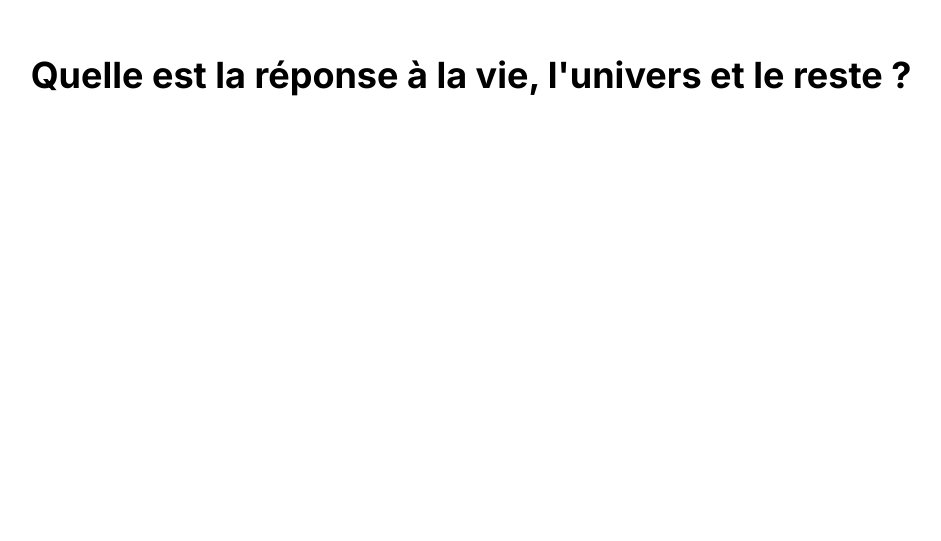
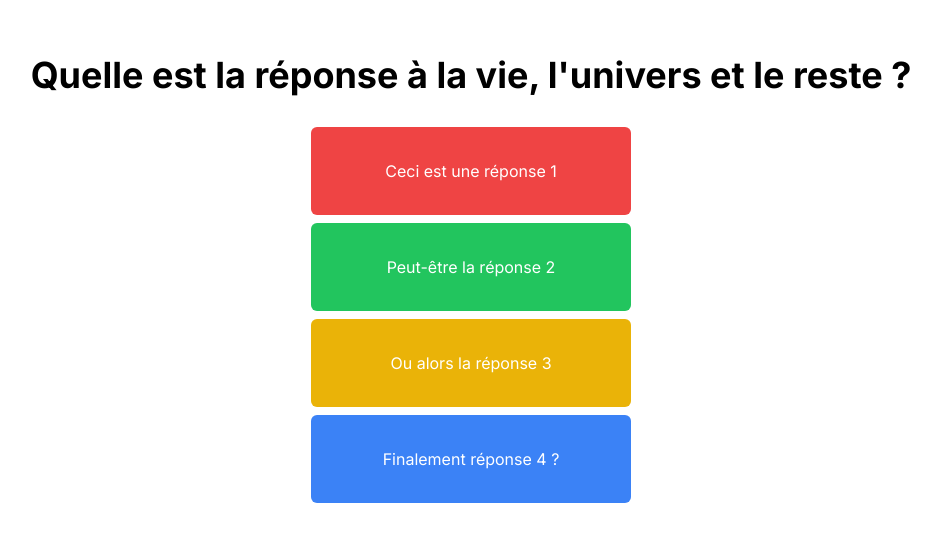
Before and after one commit to bastianfbr/next-quiz, a Next.js app: page / in a window 1280 px wide. Shown: the part 117-658 px from the top of the page, without its empty margins (169-1110 px from the left). Built offline with nearby package versions, Linux system fonts and the light colour scheme.

Commit message:
fix(choice): :lipstick: fix ui by adding colorMap

```diff
--- a/app/components/choice.tsx
+++ b/app/components/choice.tsx
@@ -1,13 +1,20 @@
 import React from 'react';
 
 interface ChoiceProps {
-  color: string;
+  color: keyof typeof colorMap;
   content: string;
+}
+
+const colorMap = {
+  "red": "bg-red-500",
+  "green": "bg-green-500",
+  "yellow": "bg-yellow-500",
+  "blue": "bg-blue-500",
 }
 
 const Choice: React.FC<ChoiceProps> = ({ color, content }) => {
   return (
-    <div className={`flex flex-col items-center justify-center rounded-md p-8 mb-2 w-2/4 sm:w-80 mx-auto bg-${color}-500`}>
+    <div className={`flex flex-col items-center justify-center rounded-md p-8 mb-2 w-2/4 sm:w-80 mx-auto ${colorMap[color]}`}>
       <p className="text-white">{content}</p>
     </div>
   );
```
